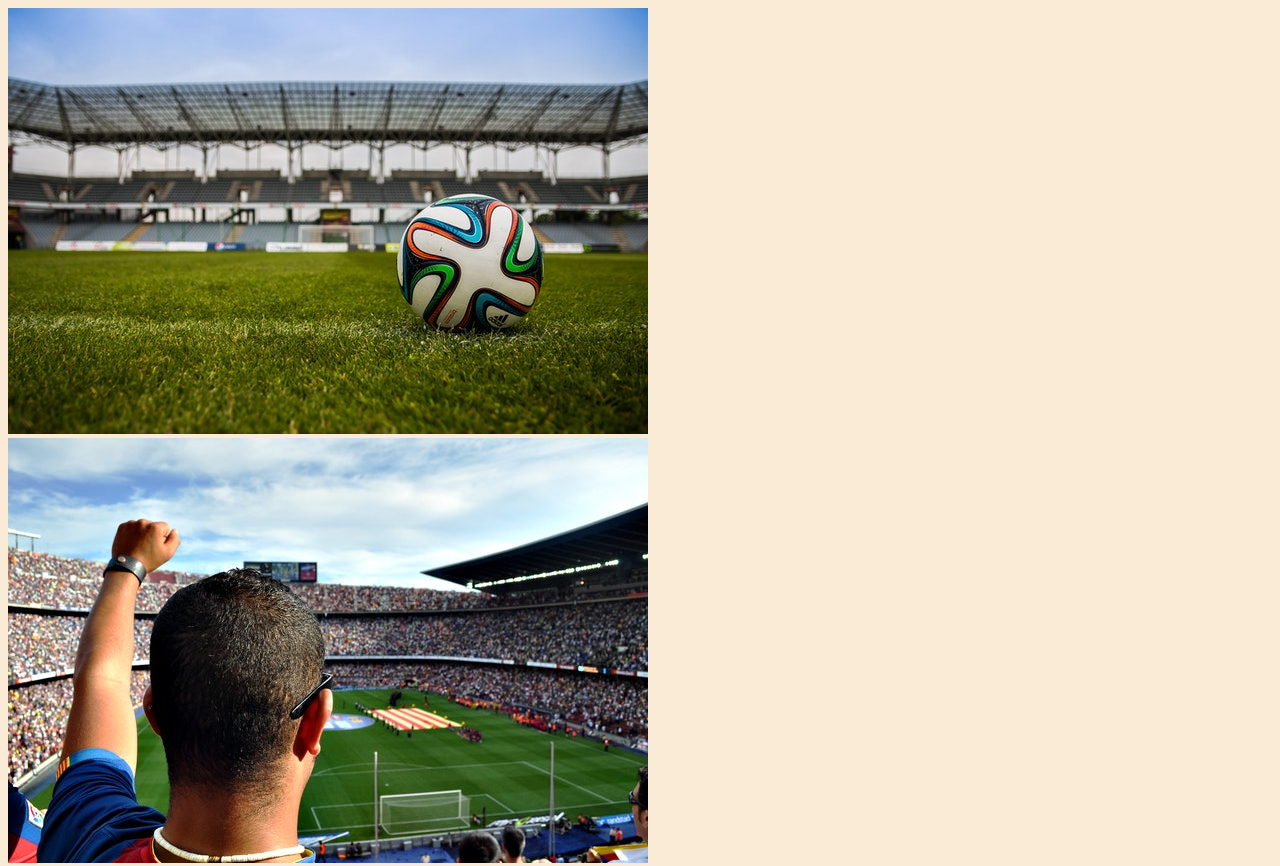
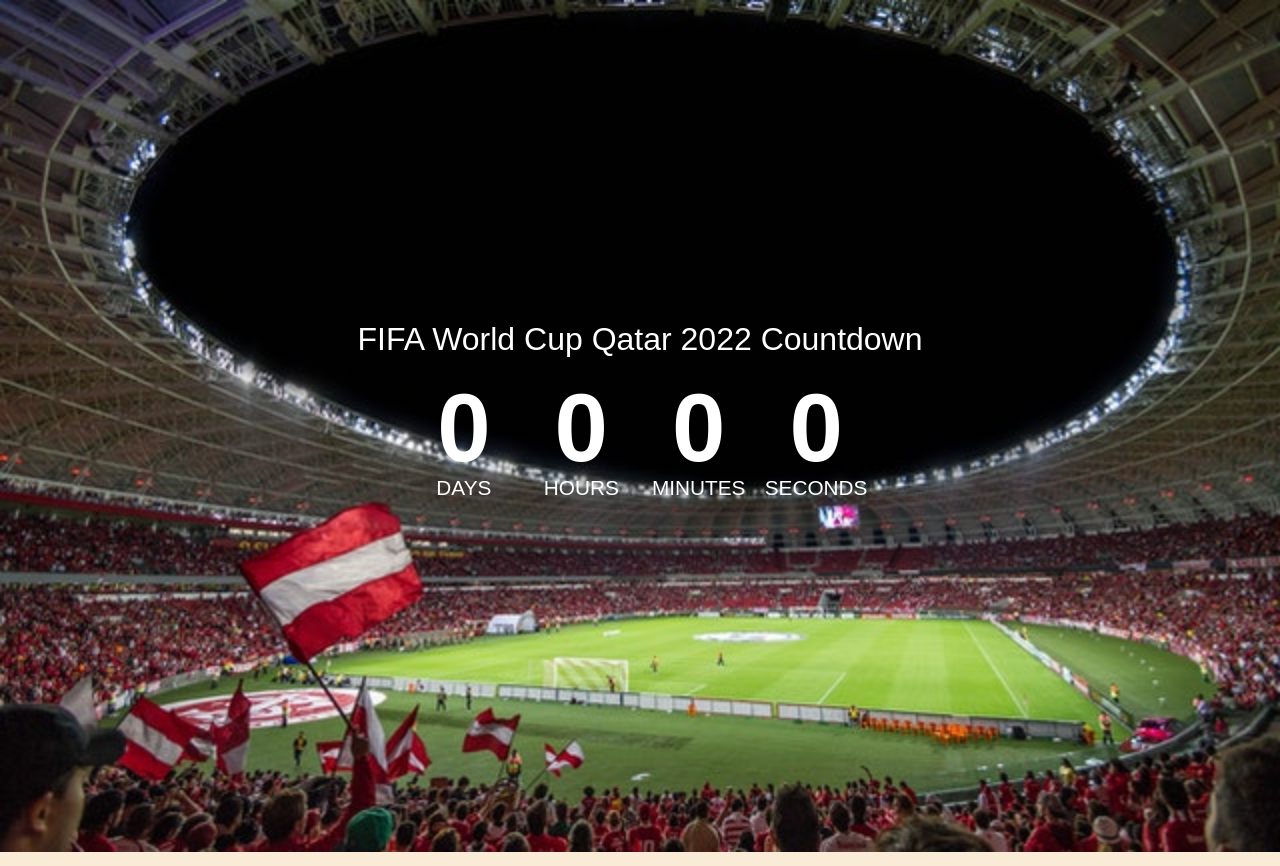
Before and after one commit to Ikko-T/countdown-worldcup-qatar-2022, a website: page index.html in a window 1280 px wide. Shown: the top 866 px of the page. Drawn offline with Linux system fonts and the light colour scheme.

Commit message:
Design the page

```diff
--- a/index.html
+++ b/index.html
@@ -17,7 +17,7 @@
     </div>
 
     <div class="container">
-      <h1>Hello!</h1>
+      <h1>FIFA World Cup Qatar 2022 Countdown</h1>
 
       <div class="countdown">
         <div class="countdown-item days-countdown">
@@ -38,5 +38,7 @@
         </div>
       </div>
     </div>
+
+    <script src="./js/slide.js"></script>
   </body>
 </html>
--- /dev/null
+++ b/js/slide.js
@@ -0,0 +1,21 @@
+window.addEventListener('load', function () {
+  viewSlide('.slide img');
+});
+
+function viewSlide(className, slideNo = -1) {
+  const imgArray = document.querySelectorAll(className);
+
+  if (slideNo >= 0) {
+    imgArray[slideNo].style.opacity = 0;
+  }
+
+  slideNo++;
+  if (slideNo >= imgArray.length) {
+    slideNo = 0;
+  }
+  imgArray[slideNo].style.opacity = 1;
+
+  setTimeout(function () {
+    viewSlide(className, slideNo);
+  }, 2000);
+}
--- a/style.scss
+++ b/style.scss
@@ -5,22 +5,35 @@
 }
 
 body {
+  font-family: 'Roppins', sans-serif;
   background-color: antiquewhite;
-  // background-image: url(https://images.unsplash.com/photo-1605002713581-123e77bcf83d?ixlib=rb-1.2.1&ixid=MnwxMjA3fDB8MHxzZWFyY2h8Nnx8d29ybGRjdXAlMjAyMDIyJTIwc29jY2VyfGVufDB8fDB8fA%3D%3D&auto=format&fit=crop&w=400&q=60);
-  // background-size: cover;
-  // background-position: center center;
-  min-height: 100vh;
-  font-family: 'Roppins', sans-serif;
-  color: #fff;
+  margin: 0;
+}
+
+.slide {
+  position: relative;
+
+  img {
+    width: 100%;
+    min-height: 100vh;
+    position: absolute;
+    opacity: 0;
+    transition: all 1s ease-in-out;
+  }
 }
 
 .container {
+  position: absolute;
+  color: #fff;
   display: flex;
   flex-direction: column;
+  top: 50%;
+  left: 50%;
+  transform: translate(-50%, -50%);
 
   h1 {
     font-weight: normal;
-    font-size: 4rem;
+    font-size: clamp(1rem, 2.5vw, 4rem);
   }
 
   .countdown {
@@ -33,13 +46,13 @@
 
       .text {
         font-weight: bold;
-        font-size: 6rem;
+        font-size: clamp(2.5rem, 7.5vw, 6rem);
         line-height: 1;
         margin: 0 2rem;
       }
 
       span {
-        font-size: 1.3rem;
+        font-size: clamp(0.5rem, 2.5vw, 1.3rem);
       }
     }
   }
```
Also changed, not shown: css/style.css, 1 other file.
